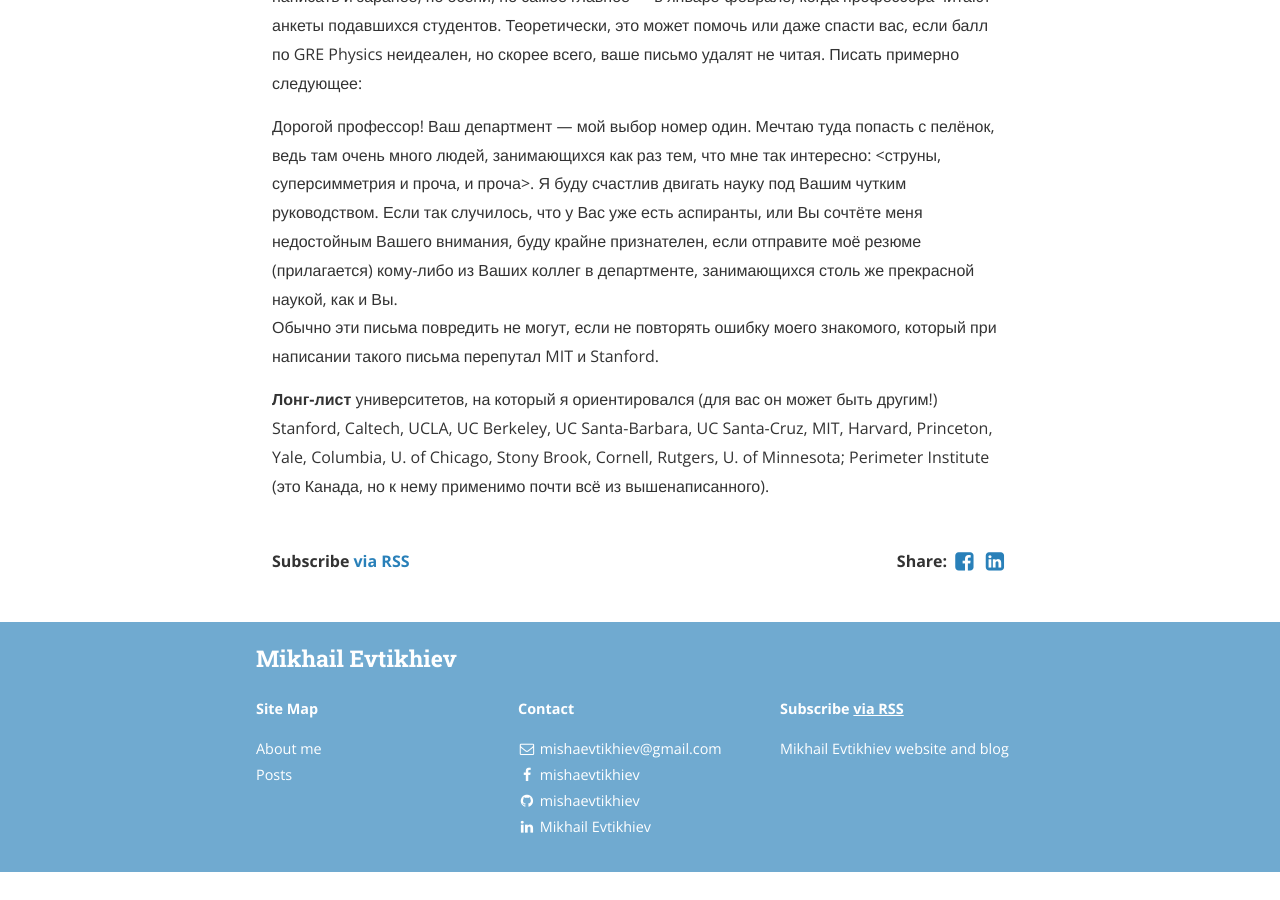
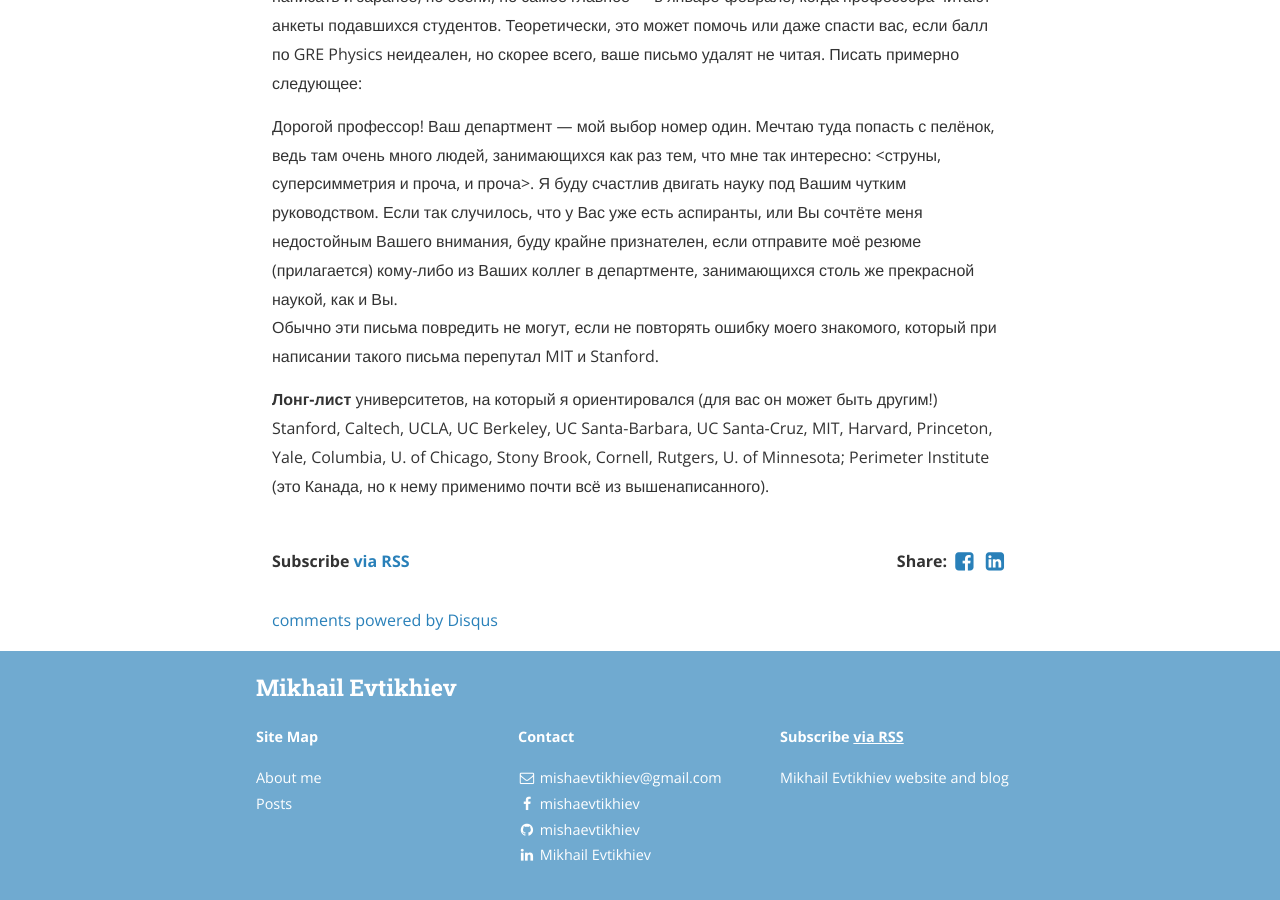
Before and after one commit to mishaevtikhiev/mishaevtikhiev.github.io, a Jekyll site: the page built from _posts/2016-07-23-PhD-abroad.markdown, in a window 1280 px wide and 900 px high, scrolled down 6778 px. Built offline with Jekyll 4.4.1, drawn with Linux system fonts in a browser that asks for light colours; nearby versions of some CDN libraries; comment, search, counter and statistics services are not loaded; a style sheet for code colours, icons or effects is not loaded; before the commit the page ends 7650 px from its top, so only the background shows below that; part of the change alters nothing that is shown.

Commit message:
added disqus comments

```diff
--- a/_config.yml
+++ b/_config.yml
@@ -41,7 +41,7 @@ jekyll-archives:
     tag: '/tag/:name/'
 
 # Disqus comments
-#disqus_shortname: bencentra
+disqus_shortname: mishaevtikhiev
 
 # Google analytics
 # ga_tracking_id: "UA-XXXX-1"
```
